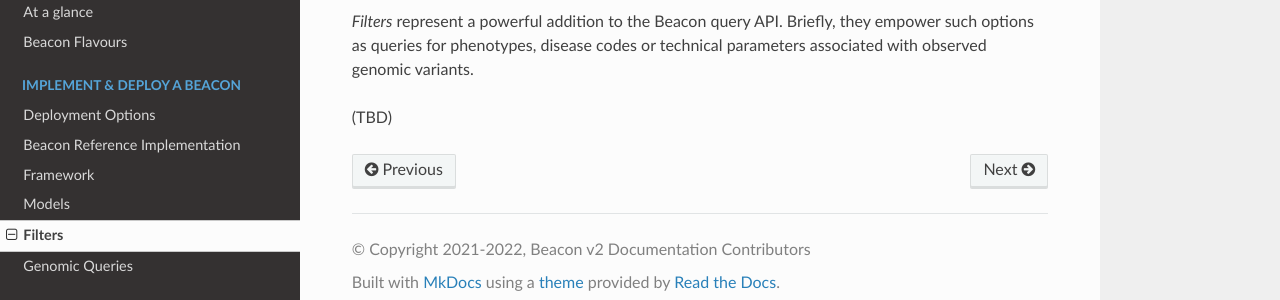
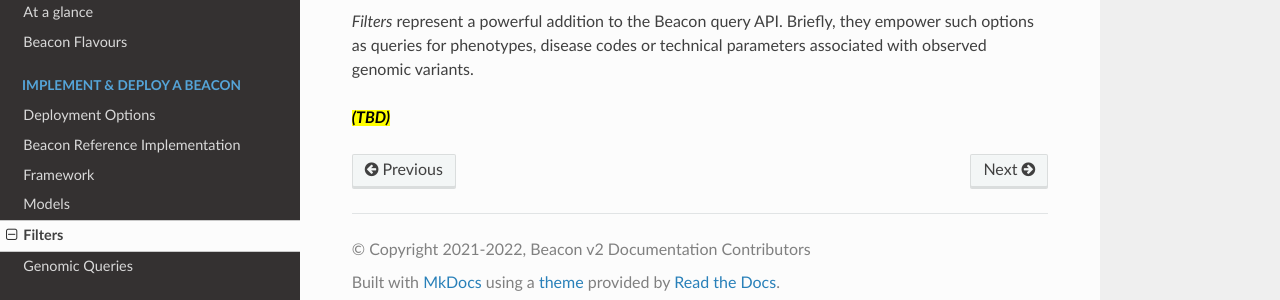
Before and after one commit to ga4gh-beacon/beacon-v2, an MkDocs documentation site: the page built from docs/filters.md, in a window 1280 px wide. Shown: the part 150-450 px from the top of the page. Built offline with MkDocs 1.6.1, drawn with Linux system fonts in a browser that asks for light colours; nearby versions of some CDN libraries.

```diff
--- a/docs/filters.md
+++ b/docs/filters.md
@@ -4,4 +4,4 @@ _Filters_ represent a powerful addition to the Beacon query API. Briefly, they e
 such options as queries for phenotypes, disease codes or technical parameters associated
 with observed genomic variants.
 
-(TBD)
+==(TBD)==
```
Also changed, not shown: docs/rest-api.md (+1 -1 lines).
